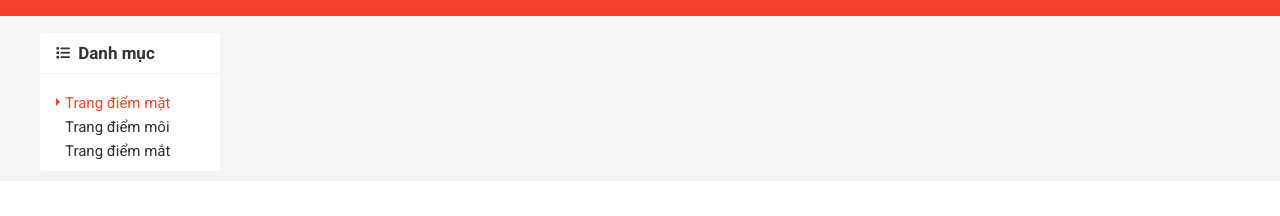
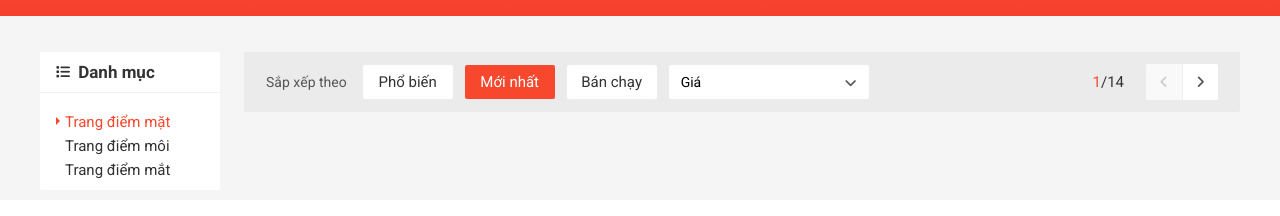
Before and after one commit to tran-trong-dinh/Shopee-Web-F8, a plain HTML site: page index.html in a window 1280 px wide. Shown: the part 104-320 px from the top of the page. Drawn offline with nearby package versions, Linux system fonts and the light colour scheme.

Commit message:
Home sort + filter

```diff
--- a/assets/css/base.css
+++ b/assets/css/base.css
@@ -109,7 +109,7 @@ html{
     cursor: pointer;
     color: var(--text-color);
     background: var(--white-color);
-    display: flex;
+    display: inline-flex;
     align-items: center;
     justify-content: center;
     line-height: 1.6rem;
@@ -158,3 +158,58 @@ html{
   {
      color: var(--white-color);
  }
+
+
+ /* selection */
+ .select-input {
+    min-width: 200px;
+    height: 34px;
+    padding: 0 12px;
+    border-radius: 2px;
+    background-color: var(--white-color);
+    display: flex;
+    justify-content: space-between;
+    align-items: center;
+    position: relative;
+ }
+
+ .select-input__label {
+    font-size: 1.4rem;
+ }
+
+.select-input__icon {
+    font-size: 1.4rem;
+    color: #5f5e5e;
+    position: relative;
+    top: 1px;
+    outline: none;
+}
+
+.select-input:hover .select-input__list{
+    display: block;
+}
+
+.select-input__list {
+    position: absolute;
+    left: 0;
+    right: 0;
+    top: 25px;
+    border-radius: 2px;
+    background-color: var(--white-color);
+    padding: px 16px;
+    list-style: none;
+    display: none;
+}
+
+
+.select-input__link {
+    font-size: 1.4rem;
+    color: var(--text-color);
+    text-decoration: none;
+    display: block;
+    padding: 5px 0;
+}
+
+.select-input__link:hover {
+    color: var(--primary-color);
+}
--- a/assets/css/main.css
+++ b/assets/css/main.css
@@ -830,6 +830,10 @@
     background-color: #f5f5f5;
 }
 
+.content {
+    padding-top: 36px;
+}
+
 .category{
     border-radius: 2px;
     background-color: var(--white-color);
@@ -839,6 +843,7 @@
     font-size: 1.7rem;
     color: var(--text-color);
     padding: 12px 16px;
+    margin-top: 0;
     border-bottom: 1px solid rgba(0, 0, 0, 0.05);
 }
 
@@ -884,3 +889,72 @@
     right: -4px;
     color: var(--primary-color);
 }
+
+/* Home sort + filter */
+.home-filter {
+    display: flex;
+    align-items: center;
+    padding: 12px 22px;
+    border-radius: 2px;
+    background-color: rgba(0, 0, 0, 0.04);
+}
+
+.home-filter__label {
+    font-size: 1.4rem;
+    color: #555;
+    margin-right: 16px;
+}
+
+.home-filter-btn {
+    min-width: 90px !important;
+    margin-right: 12px;
+}
+
+.home-filter__page {
+    display: flex;
+    align-items: center;
+    margin-left: auto;
+}
+
+.home-filter__page-num{
+    font-size: 1.5rem;
+    color: var(--text-color);
+    margin-right: 22px;
+}
+
+.home-filter__page-current {
+    color: var(--primary-color);
+}
+
+.home-filter__page-control {
+    border-radius: 2px;
+    overflow: hidden;display: flex;
+    width: 72px;
+    height: 36px;
+}
+
+.home-filter__page-btn {
+    flex: 1;
+    display: flex;
+    background-color: var(--white-color);
+    text-decoration: none;
+}
+
+.home-filter__page-btn--disabel {
+    background-color: #f9f9f9;
+    cursor: default;
+}
+
+.home-filter__page-btn--disabel .home-filter__page-icon {
+    color: #ccc;
+}
+
+.home-filter__page-btn:first-child {
+    border-right: 1px solid #eee;
+}
+
+.home-filter__page-icon {
+    margin: auto;
+    font-size: 1.4rem;
+    color: #555;
+}
--- a/index.html
+++ b/index.html
@@ -279,7 +279,7 @@
 
         <div class="container">
             <div class="grid">
-                <div class="grid__row">
+                <div class="grid__row content">
                     <div class="grid__column-2">
                         <nav class="category">
                             <h3 class="category__heading">
@@ -302,7 +302,42 @@
                     </div>
 
                     <div class="grid__column-10">
+                        <div class="home-filter">
+                            <span class="home-filter__label">Sắp xếp theo </span>
+                            <button class="home-filter-btn btn">Phổ biến </button>
+                            <button class="home-filter-btn btn btn--primary">Mới nhất </button>
+                            <button class="home-filter-btn btn">Bán chạy </button>
 
+                            <div class="select-input">
+                                <span class="select-input__label">Giá</span>
+                                <i class="select-input__icon fas fa-angle-down"></i>
+
+                                <!-- List Option -->
+                                 <ul class="select-input__list">
+                                    <li class="select-input__item">
+                                        <a href="" class="select-input__link">Giá thấp đến cao</a>
+                                    </li>
+                                    <li class="select-input__item">
+                                        <a href="" class="select-input__link">Giá cao đến thấp</a>
+                                    </li>
+                                 </ul>
+                            </div>
+
+                            <div class="home-filter__page">
+                                <span class="home-filter__page-num">
+                                    <span class="home-filter__page-current">1</span>/14
+                                </span>
+
+                                <div class="home-filter__page-control">
+                                    <a href="" class="home-filter__page-btn home-filter__page-btn--disabel">
+                                        <i class="home-filter__page-icon fas fa-angle-left"></i>
+                                    </a>
+                                    <a href="" class="home-filter__page-btn">
+                                        <i class="home-filter__page-icon fas fa-angle-right"></i>
+                                    </a>
+                            </div>
+                            </div>
+                        </div>
                     </div>
                 </div>
             </div>
```
